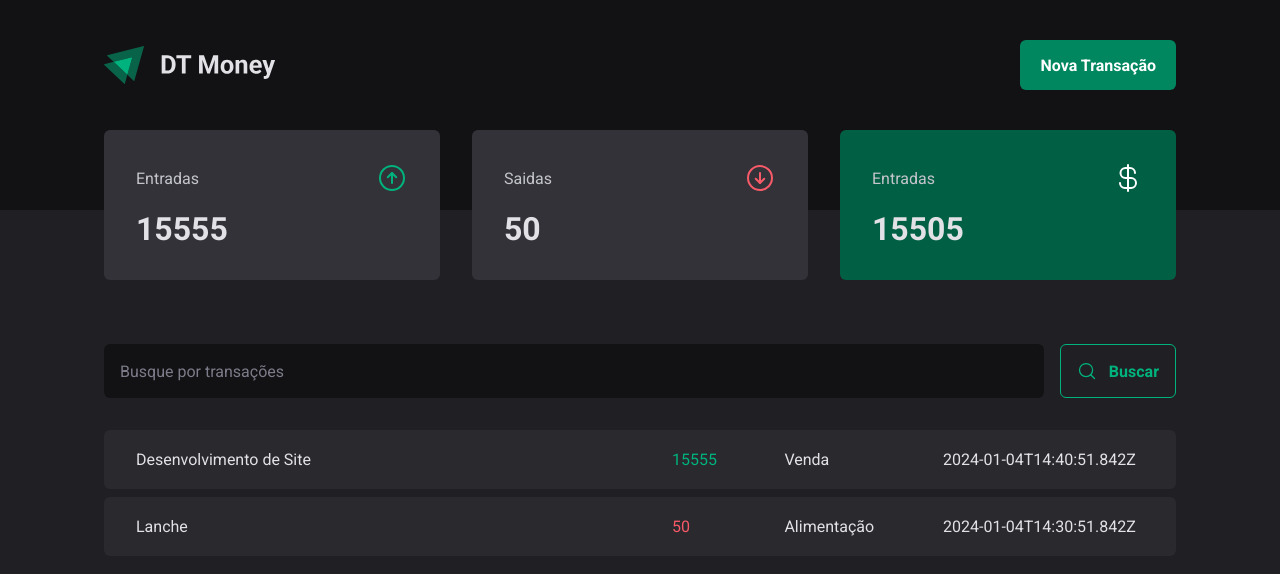
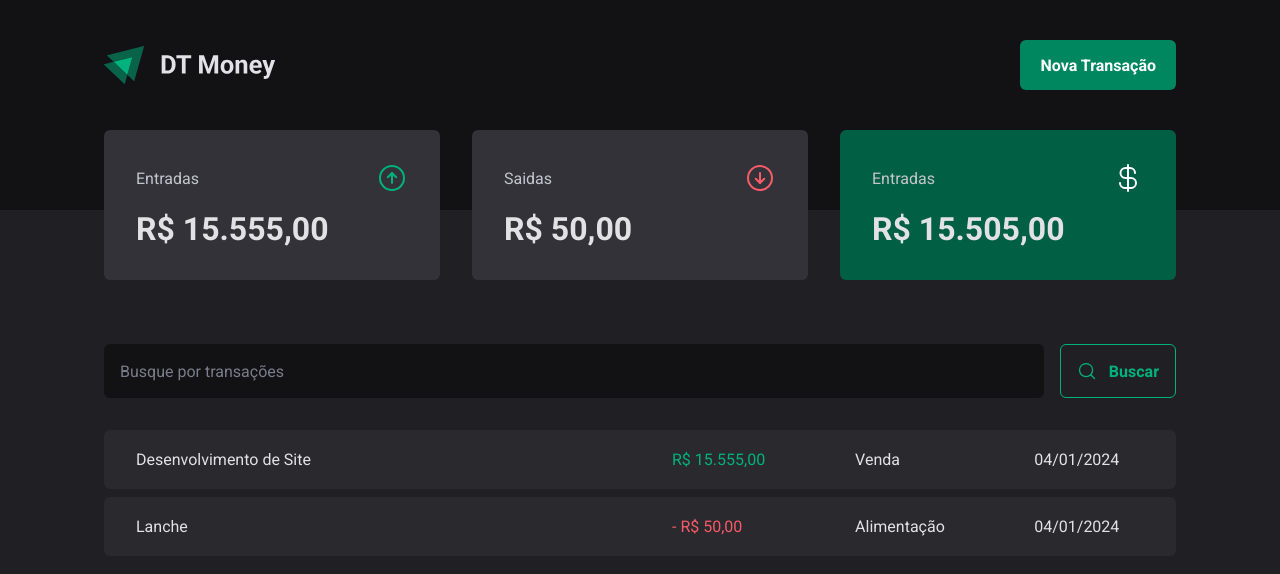
Before and after one commit to Vittor-Emanoel/Dt-Money, a React (Vite) app: page / in a window 1280 px wide. Shown: the top 574 px of the page. Built offline with nearby package versions, Linux system fonts and the light colour scheme; data requests are answered from the project's data file.

Commit message:
feat: create utils funcions for formatter values

```diff
--- a/src/components/Summary/index.tsx
+++ b/src/components/Summary/index.tsx
@@ -1,6 +1,7 @@
 import { ArrowCircleDown, ArrowCircleUp, CurrencyDollar } from "phosphor-react";
 import { useContext } from "react";
 import { TransactionsContext } from "../../contexts/TransactionsContext";
+import { priceFormatter } from "../../utils/formatter";
 import { SummaryCard, SummaryContainer } from "./styles";
 
 export function Summary() {
@@ -32,21 +33,21 @@
           <span>Entradas</span>
           <ArrowCircleUp size={32} color="#00B37E" />
         </header>
-        <strong>{summary.income}</strong>
+        <strong>{priceFormatter.format(summary.income)}</strong>
       </SummaryCard>
       <SummaryCard>
         <header>
           <span>Saidas</span>
           <ArrowCircleDown size={32} color="#f75a68" />
         </header>
-        <strong>{summary.outcome}</strong>
+        <strong>{priceFormatter.format(summary.outcome)}</strong>
       </SummaryCard>
       <SummaryCard variant="green">
         <header>
           <span>Entradas</span>
           <CurrencyDollar size={32} color="#fff" />
         </header>
-        <strong>{summary.total}</strong>
+        <strong>{priceFormatter.format(summary.total)}</strong>
       </SummaryCard>
     </SummaryContainer>
   );
--- a/src/pages/Transactions/index.tsx
+++ b/src/pages/Transactions/index.tsx
@@ -9,6 +9,7 @@
 } from "./styles";
 
 import { TransactionsContext } from "../../contexts/TransactionsContext";
+import { dateFormatter, priceFormatter } from "../../utils/formatter";
 export function Transactions() {
   const { transactions } = useContext(TransactionsContext);
 
@@ -27,11 +28,14 @@
                   <td width="50%">{transaction.description}</td>
                   <td>
                     <PriceHighLight variant={transaction.type}>
-                      {transaction.price}
+                      {transaction.type === "outcome" && "- "}
+                      {priceFormatter.format(transaction.price)}
                     </PriceHighLight>
                   </td>
                   <td>{transaction.category}</td>
-                  <td>{transaction.createdAt}</td>
+                  <td>
+                    {dateFormatter.format(new Date(transaction.createdAt))}
+                  </td>
                 </tr>
               );
             })}
--- /dev/null
+++ b/src/utils/formatter.ts
@@ -0,0 +1,6 @@
+export const dateFormatter = new Intl.DateTimeFormat("pt-br");
+
+export const priceFormatter = new Intl.NumberFormat("pt-br", {
+  style: "currency",
+  currency: "BRL",
+});
```
